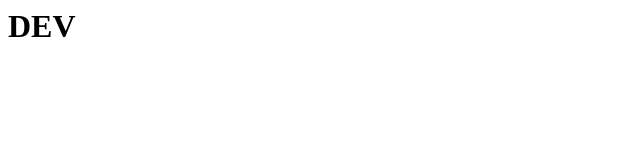
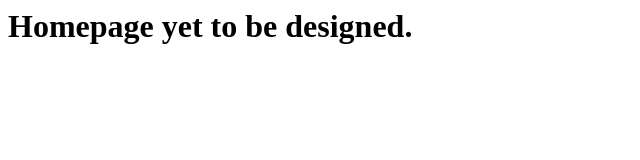
Before and after one commit to cs256club/cs256.github.io, a plain HTML site: page index.html in a window 1280 px wide. Shown: the whole page, without its empty margins (0-640 px from the left). Drawn offline with Linux system fonts and the light colour scheme.

Commit message:
Update index.html

```diff
--- a/index.html
+++ b/index.html
@@ -1,4 +1,4 @@
 <html>
-  <title>DEV</title>
-  <h1>DEV</h1>
+  <title>CS256</title>
+  <h1>Homepage yet to be designed.</h1>
 </html>
```
